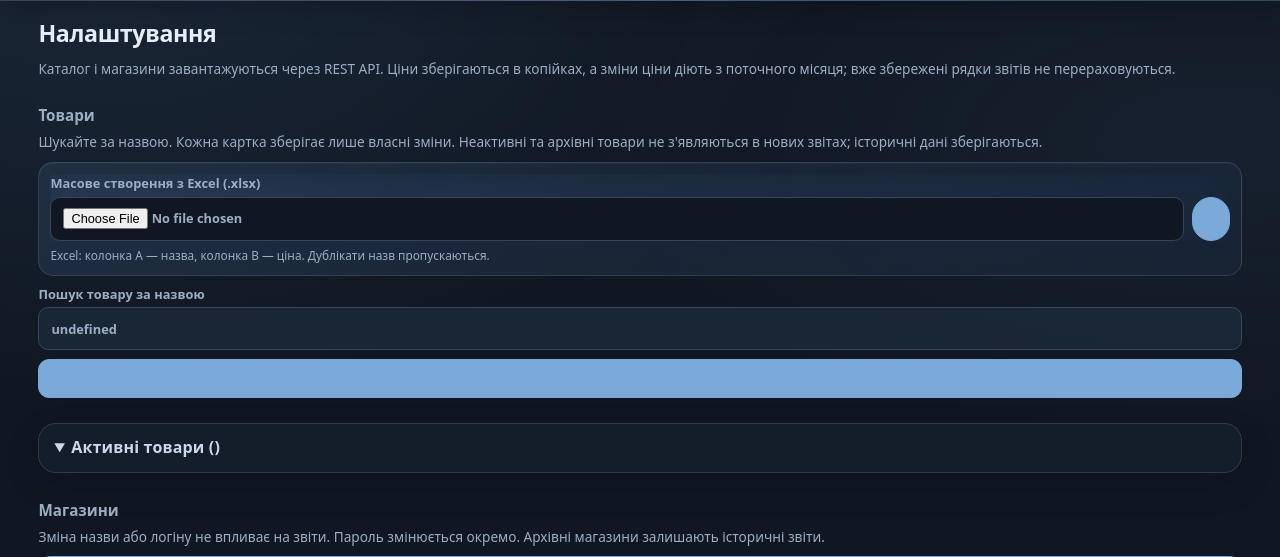
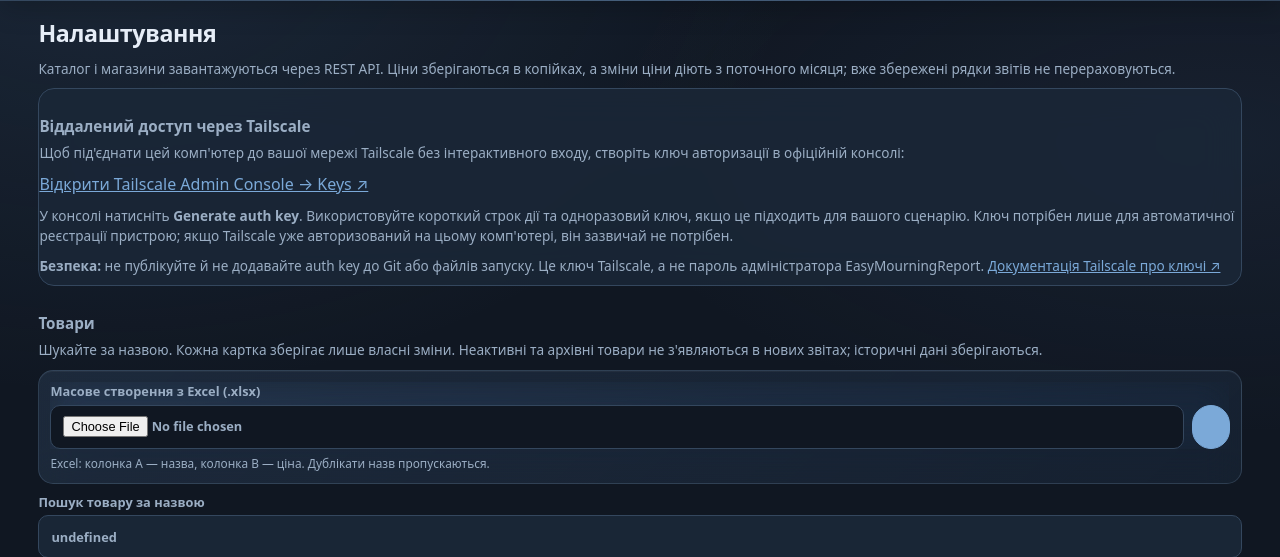
Before and after one commit to Alsesd/EasyMourningReport, a FastAPI app: page /admin in a window 1280 px wide. Shown: the part 82-639 px from the top of the page. Run offline with FastAPI, Linux system fonts and the light colour scheme; the visitor is signed in with stand-in values (Sample User, id 1); data comes from the database, SQL or seed files in the repository; some libraries are stand-ins or nearby versions.

Commit message:
Add Tailscale auth key help to admin interface

```diff
--- a/app/templates/admin.html
+++ b/app/templates/admin.html
@@ -3,6 +3,14 @@
 <div class="admin-client" x-data="adminApp()" x-init="init()" x-cloak>
     <h1 data-admin-period="{{ this_period }}">Налаштування</h1>
     <p class="hint">Каталог і магазини завантажуються через REST API. Ціни зберігаються в копійках, а зміни ціни діють з поточного місяця; вже збережені рядки звітів не перераховуються.</p>
+
+    <section class="card" id="tailscale-help" aria-labelledby="tailscale-help-title">
+        <h2 id="tailscale-help-title">Віддалений доступ через Tailscale</h2>
+        <p class="hint">Щоб під'єднати цей комп'ютер до вашої мережі Tailscale без інтерактивного входу, створіть ключ авторизації в офіційній консолі:</p>
+        <p><a href="https://login.tailscale.com/admin/settings/keys" target="_blank" rel="noopener noreferrer">Відкрити Tailscale Admin Console → Keys ↗</a></p>
+        <p class="hint">У консолі натисніть <strong>Generate auth key</strong>. Використовуйте короткий строк дії та одноразовий ключ, якщо це підходить для вашого сценарію. Ключ потрібен лише для автоматичної реєстрації пристрою; якщо Tailscale уже авторизований на цьому комп'ютері, він зазвичай не потрібен.</p>
+        <p class="hint"><strong>Безпека:</strong> не публікуйте й не додавайте auth key до Git або файлів запуску. Це ключ Tailscale, а не пароль адміністратора EasyMourningReport. <a href="https://tailscale.com/docs/features/access-control/auth-keys" target="_blank" rel="noopener noreferrer">Документація Tailscale про ключі ↗</a></p>
+    </section>
 
     <div class="flash" x-show="message" :class="'flash ' + messageKind" role="status" aria-live="polite">
         <span x-text="message"></span>
```
